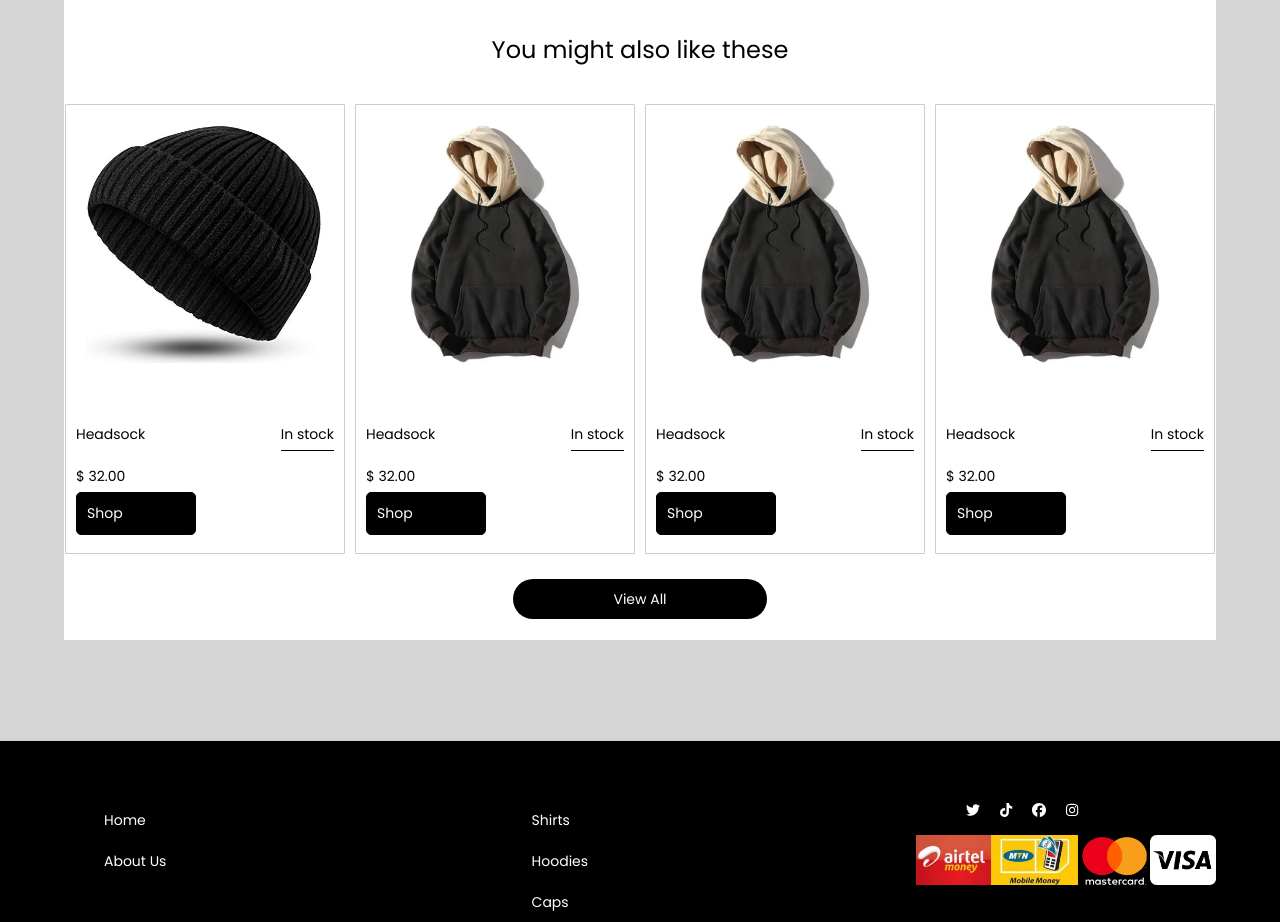
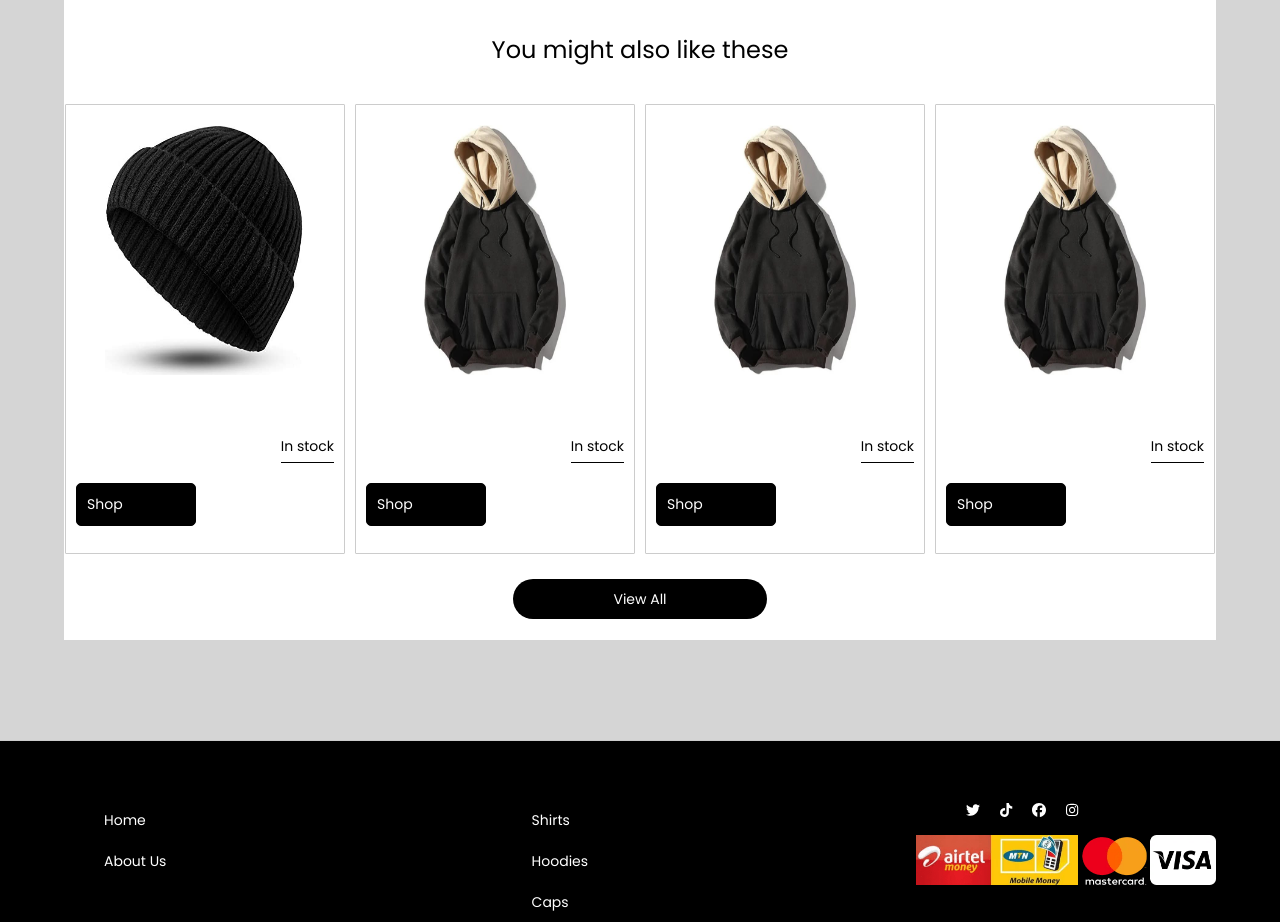
Before and after one commit to Dinah2Grace/johnzwear, a Next.js app: page /cart in a window 1280 px wide. Shown: the part 780-1702 px from the top of the page. Built offline with nearby package versions, Linux system fonts and the light colour scheme.

Commit message:
added products

```diff
--- a/components/product.js
+++ b/components/product.js
@@ -8,13 +8,13 @@ function Product(props) {
     <div className='card'>
       <div className='card__container'>
         <div className='card__image'>
-         <Image alt='item image' src={props.images} width={250} height={250}/>
+         <Image alt='item image' src={props.images} width={200} height={250}/>
         </div>
         <div className='card__title'>
             <div className='card_title_name'>
-            <span>Headsock</span><span>In stock</span>
+            <span>{props.productName}</span><span>In stock</span>
             </div>
-          <span>$ 32.00 </span>
+          <span>{props.productPrice} </span>
           <Link href='/product' className='card__btn'>
             Shop
           </Link>
--- a/pages/products.js
+++ b/pages/products.js
@@ -7,6 +7,8 @@ import tshirt from '../images/tshirt.png'
 import Footer from '../components/footer';
 import Productview from '../components/productview';
 import Product from '../components/product';
+import { products } from '../data/products';
+
 // import capb from '../images/pexels-nathan-j-hilton-5343089.jpg'
 import capb from '../images/shhirt.jpg';
 function Products() {
@@ -21,7 +23,7 @@ function Products() {
 
         <div className='products__container'>
             <div className='product_row'>
-                <Product images={capb}/>
+                <Product images={products.image} productName={products.name} productPrice={products.price}/>
                 <Product images={tshirt}/>
                 <Product images={capb}/>
                 <Product images={capb}/>
```
Also changed, not shown: data/products.js (added, +14 -0 lines), archives/caps.js (renamed from pages/caps.js), archives/hoodies.js (renamed from pages/hoodies.js), archives/payment.js (renamed from pages/payment.js), archives/women.js (renamed from pages/women.js), images/hoodt.jpg (added).
